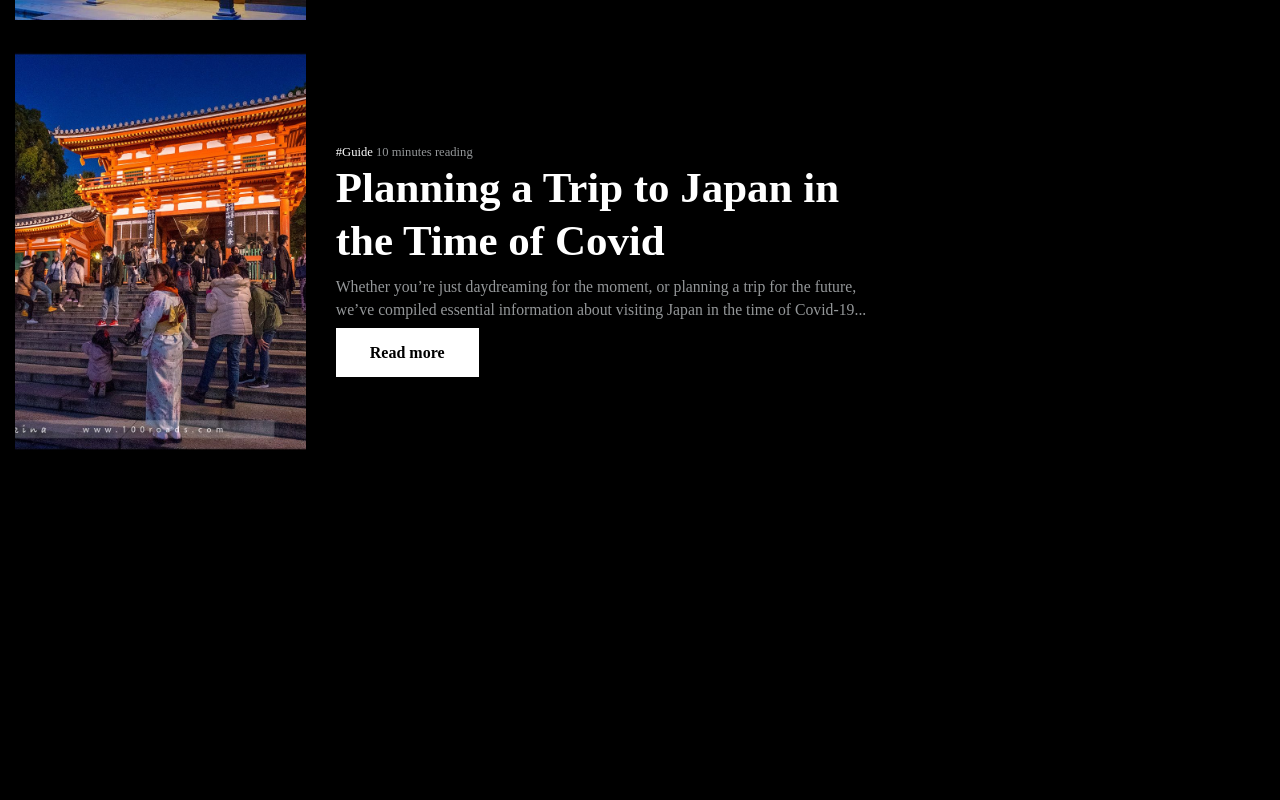
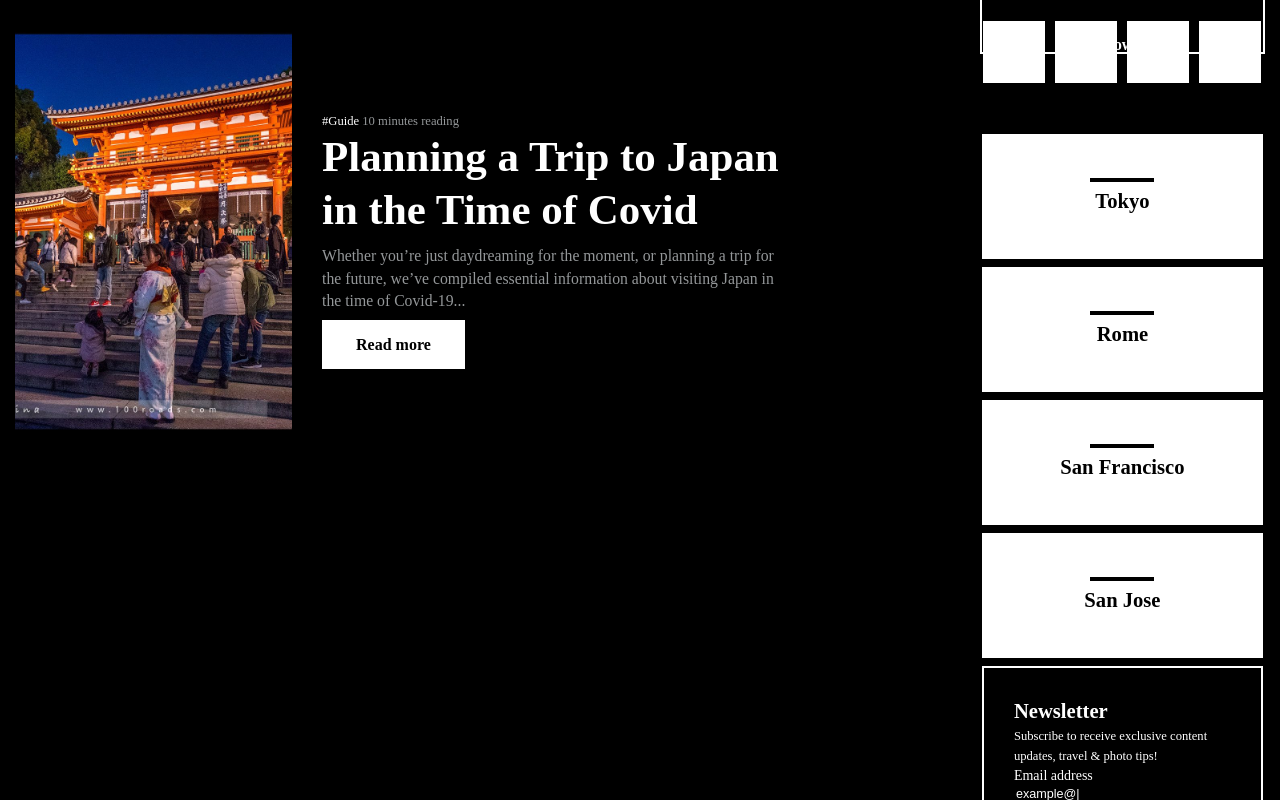
Before and after one commit to s1veme/Travel-blog, a Vue app: page / in a window 1280 px wide. Shown: the part 1820-2620 px from the top of the page. Before the commit the page ends 2552 px from the top, so only its background shows below. Built offline with nearby package versions, Linux system fonts and the light colour scheme.

Commit message:
added profile`s aside

```diff
--- a/src/assets/sass/helps/mixins.sass
+++ b/src/assets/sass/helps/mixins.sass
@@ -33,6 +33,10 @@ $container: 1470
   font-weight: bold
   @include font(24px, 12, 36px, 46px)
 
+%heading-three
+  font-weight: bold
+  @include font(18px, 6, 24px, 32px)
+
 %subtitle-one
   @include font(18px, 3, 21px, 32px)
 
--- a/src/components/HeroArticles.vue
+++ b/src/components/HeroArticles.vue
@@ -105,15 +105,5 @@ export default defineComponent({
   left: 50px
   margin-top: 34px
 
-  &__prev,
-  &__next
-    width: 64px
-    height: 64px
-
-  &__prev
-    background-color: #fff
-
-  &__next
-    background-color: #000
 
 </style>
--- a/src/components/Who.vue
+++ b/src/components/Who.vue
@@ -1,7 +1,67 @@
 <template>
   <div class="who">
-    <div class="who__container">
-      <h2 class="title">FJaspreet Bhamrai</h2>
+    <div class="about">
+      <div class="about__img">
+        <img src="../assets/profile.jpg" alt="Jaspreet Bhamrai">
+      </div>
+      <h2 class="about__title heading-three">Jaspreet Bhamrai</h2>
+      <p class="about__text paragraph">
+        For as long as I can remember I’ve been obsessed with the idea of travel. I was always that person who was
+        forever daydreaming of foreign lands and unfamiliar cultures; coming up with travel itineraries that would
+        challenge my perceptions and help me gain a deeper understanding of the world.
+      </p>
+      <p class="about__follow subtitle-two">
+        Follow me
+      </p>
+      <div class="about__socials">
+        <div class="about__socials-item" v-for="(item, index) in 4" :key="index">
+
+        </div>
+      </div>
+    </div>
+    <div class="cities">
+      <div class="cities-item">
+        <p>
+          Tokyo
+        </p>
+      </div>
+      <div class="cities-item">
+        <p>
+          Rome
+        </p>
+      </div>
+      <div class="cities-item">
+        <p>
+          San Francisco
+        </p>
+      </div>
+      <div class="cities-item">
+        <p>
+          San Jose
+        </p>
+      </div>
+    </div>
+    <div class="subscribe">
+      <p class="subscribe__title heading-three">Newsletter</p>
+      <p class="subscribe__subtitle paragraph">Subscribe to receive exclusive content updates, travel & photo tips!</p>
+      <form>
+        <label class="subscribe__label who__label" for="subscribeEmail">Email address</label>
+        <input type="text" id="subscribeEmail" placeholder="example@|" class="subscribe__input who__input paragraph">
+        <button type="button" class="button__black subscribe__button">Subscribe</button>
+      </form>
+    </div>
+    <div class="where">
+      <form>
+        <p class="subscribe__title heading-three">Where to next?</p>
+        <p class="subscribe__subtitle paragraph">
+          SubscTher’s a wide world waiting for you
+        </p>
+        <label for="destination">Destination name</label>
+        <input class="where__destination who__input paragraph" id="destination" type="text" placeholder="Japan">
+        <input class="who__input paragraph" type="text" placeholder="Check-in date">
+        <input class="who__input paragraph" type="text" placeholder="Check-out date">
+        <button type="button" class="button__black subscribe__button">Read more</button>
+      </form>
     </div>
   </div>
 </template>
@@ -11,9 +71,118 @@ export default {};
 </script>
 
 <style scoped lang="sass">
-.title
-  color: #fff
+@import "../assets/sass/helps/mixins"
+.cities
+  margin-top: 82px
+
+  &-item
+    @extend %heading-three
+    background-color: #fff
+    width: 100%
+    height: 125px
+    margin-bottom: 0.5rem
+    color: #000
+    display: flex
+    flex-direction: column
+    align-items: center
+    justify-content: center
+
+    p
+      position: relative
+      margin-top: 10px
+
+      &::before
+        content: ''
+        position: absolute
+        top: -10px
+        left: 50%
+        width: 64px
+        height: 4px
+        background-color: #000
+        transform: translateX(-50%)
 
 .who
-  width: 20%
+  border: 2px solid #fff
+  max-height: 482px
+
+.about
+  text-align: center
+  padding: 30px
+  position: relative
+  height: 100%
+
+  &__socials
+    display: flex
+    align-items: center
+    justify-content: space-between
+    gap: 10px
+    position: absolute
+    bottom: -31px
+    left: 50%
+    transform: translateX(-50%)
+
+    &-item
+      width: 62px
+      height: 62px
+      background-color: #fff
+
+  &__follow
+    font-weight: bold
+    margin-bottom: 2rem
+    margin-top: 4.8rem
+
+  &__title
+    margin-top: 65px
+
+  &__text
+    color: #949799
+    font-size: 16px
+
+  &__img
+    height: 152px
+    width: 152px
+    margin: 0 auto
+    position: absolute
+    top: 0
+    left: 50%
+    transform: translate(-50%, -50%)
+
+    img
+      height: 100%
+      width: 100%
+      object-fit: cover
+      border-radius: 50%
+
+
+.who
+  width: 40%
+
+  &__label
+    font-size: 14px
+    margin-bottom: 7px
+
+  &__input
+    background-color: transparent
+    outline: none
+    border: none
+    border-bottom: 2px solid #ffffff
+    width: 100%
+    color: #fff
+    margin-bottom: 2rem
+
+    &::placeholder
+      color: #fff
+
+.subscribe
+  border: 2px solid #fff
+  padding: 30px
+
+  &__button
+    width: 100%
+    height: 55px
+    font-weight: bold
+
+.where
+  border: 2px solid #fff
+  padding: 30px
 </style>
```
Also changed, not shown: src/assets/profile.jpg (added).
